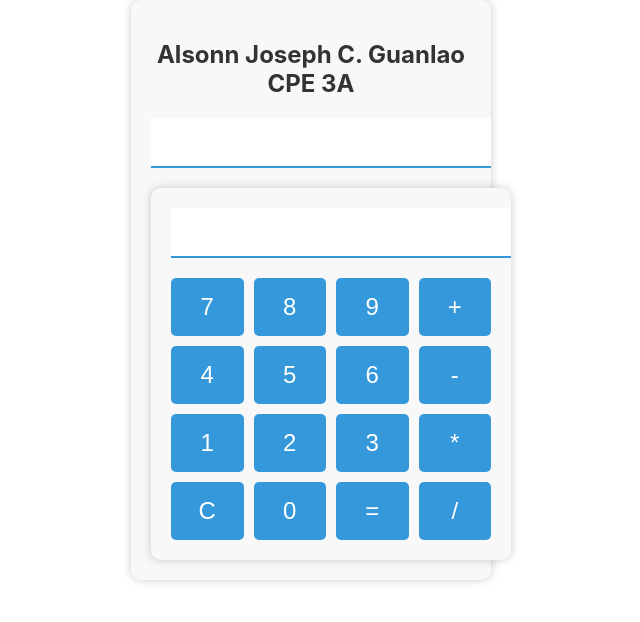
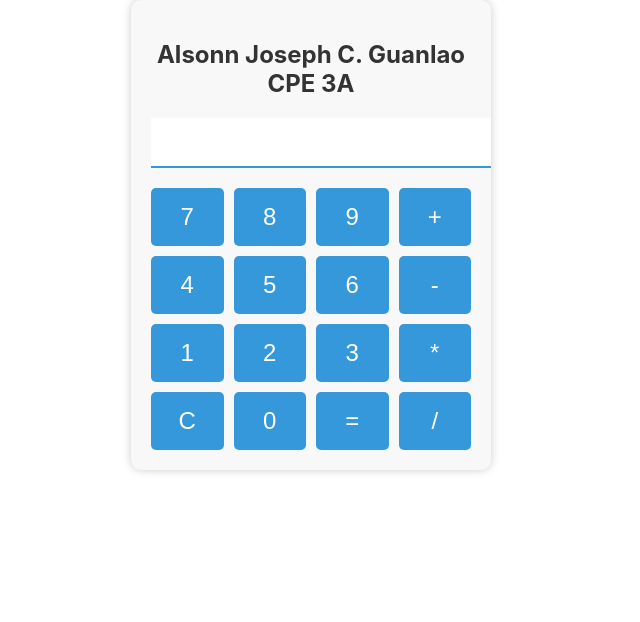
Before and after one commit to SuperShySuperShy/calcu-app, a React (Create React App) app: page / in a window 1280 px wide. Shown: the top 622 px of the page, without its empty margins (329-969 px from the left). Built offline with nearby package versions, Linux system fonts and the light colour scheme.

Commit message:
ahu edit

```diff
--- a/src/App.js
+++ b/src/App.js
@@ -25,16 +25,11 @@ class App extends Component {
   };
 
   render() {
-  return (
-    <div className="calculator">
-      <div className="header">
-        <h2>Alsonn Joseph C. Guanlao CPE 3A</h2>
-      </div>
-      <div className="display">
-        <input type="text" value={this.state.input} readOnly />
-        <div className="result">{this.state.result}</div>
-      </div>
+    return (
       <div className="calculator">
+        <div className="header">
+          <h2>Alsonn Joseph C. Guanlao CPE 3A</h2>
+        </div>
         <div className="display">
           <input type="text" value={this.state.input} readOnly />
           <div className="result">{this.state.result}</div>
@@ -58,8 +53,6 @@ class App extends Component {
           <button onClick={() => this.handleClick('/')}>/</button>
         </div>
       </div>
-  </div>
-
     );
   }
 }
```
